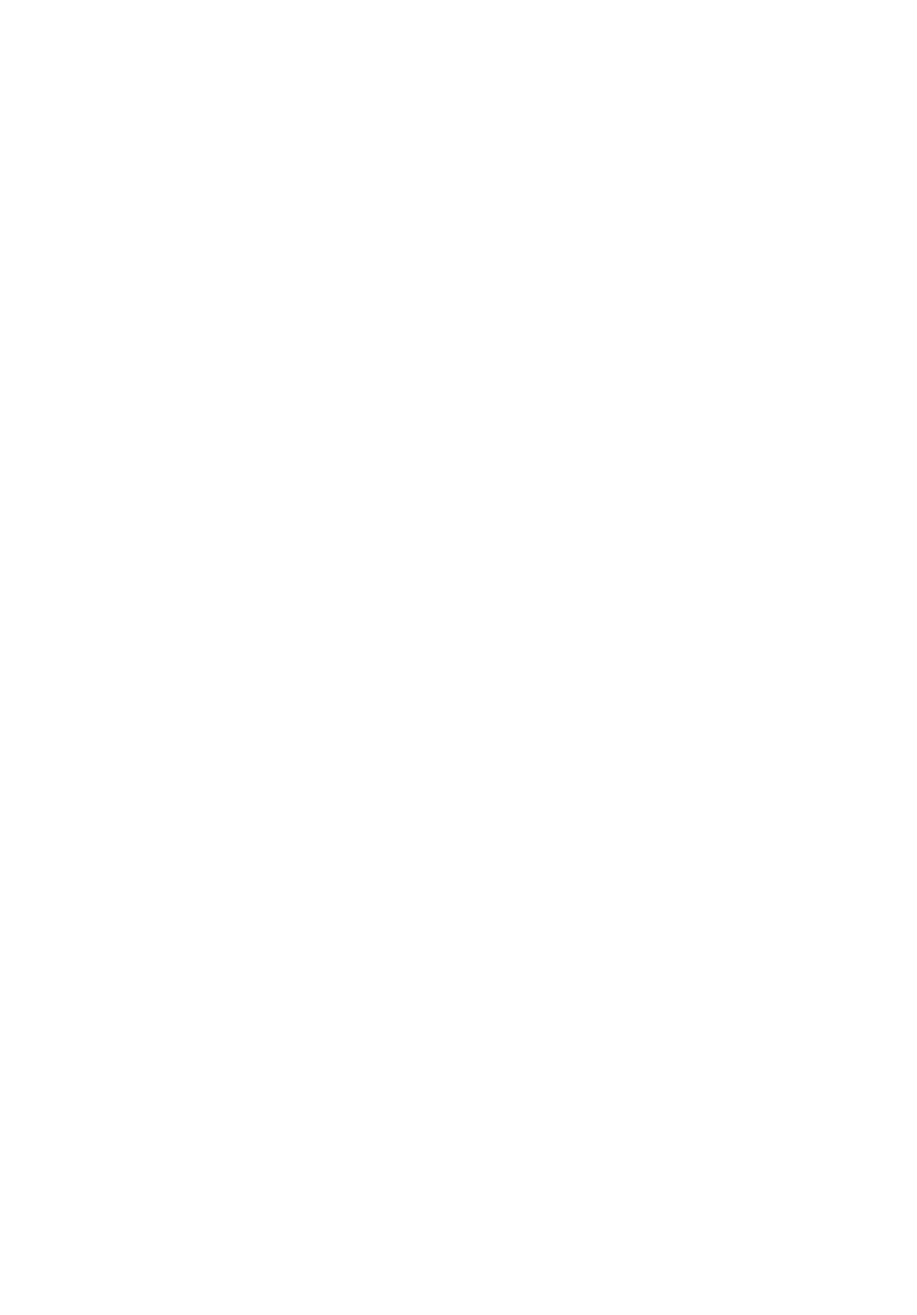
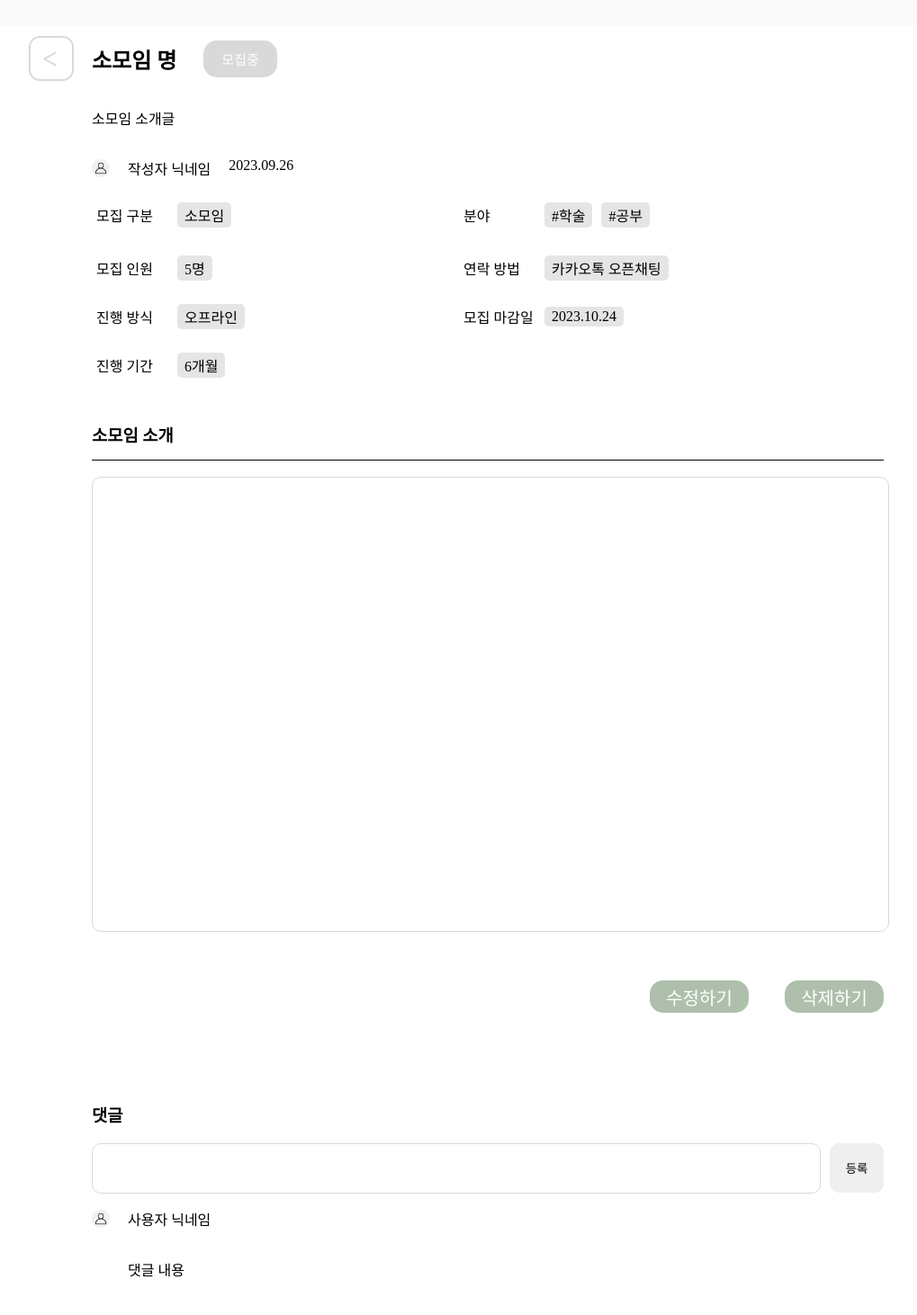
Before and after one commit to MO-DI-RA/frontend, a React (Create React App) app: page /GroupPage in a window 1280 px wide. Before the commit this address had no page. Shown: the part 68-1530 px from the top of the page at 90% size, without its empty margins (98-1117 px from the left). Before the commit the page ends 800 px from the top, so only its background shows below. Built offline with nearby package versions, Linux system fonts and the light colour scheme; a web font is replaced by a local one.

Commit message:
Feat: GroupPage

```diff
--- a/src/App.js
+++ b/src/App.js
@@ -9,6 +9,7 @@ import Mypage from "./page/Mypage";
 import Home from "./page/Home";
 import AddQnA from "./page/QnA/AddQnA";
 import MyPost from "./page/MyPost";
+import GroupPage from "./page/Group/GroupPage";
 
 function App() {
   return (
@@ -20,6 +21,7 @@ function App() {
         <Route path="/Home" Component={Home} />
         <Route path="/AddQnA" Component={AddQnA} />
         <Route path="/MyPost" Component={MyPost} />
+        <Route path="/GroupPage" Component={GroupPage} />
       </Routes>
     </BrowserRouter>
   );
--- /dev/null
+++ b/src/css/GroupPage.css
@@ -0,0 +1,142 @@
+.groupPage {
+    padding: 0 200px;
+}
+
+.groupPageContainer {
+    display: flex;
+    align-items: center;
+    gap: 20px;
+    margin-left: -70px;
+}
+
+.goBack {
+    height: 50px;
+    cursor: pointer;
+}
+
+.groupTitleLayout {
+    display: flex;
+    align-items: center;
+    gap: 30px;
+    flex-grow: 1;
+}
+
+.groupState {
+    background-color: #D9D9D9;
+    color: #FFFFFF;
+    border: none;
+    border-radius: 15px;
+    padding: 10px 20px;
+    cursor: pointer;
+    outline: none;
+    font-size: 15px;
+    transition: background-color 0.3s;
+}
+
+.groupState.recruitingComplete {
+    background-color: #AEC0AC;
+}
+
+.userInfo {
+    display: flex;
+    justify-content: flex-start;
+    gap: 20px;
+}
+
+.groupInfo {
+    display: grid;
+    grid-template-columns: repeat(2, 1fr);
+    grid-gap: 16px;
+    max-width: 800px;
+
+}
+
+.rowLayout {
+    display: flex;
+    align-items: center;
+    padding: 5px 0;
+}
+
+.groupInfoLabel,
+.groupInfoValue {
+    margin: 0 5px;
+}
+
+.groupInfoLabel {
+    width: 80px;
+}
+
+
+.groupInfoValue {
+    background-color: #E5E5E5;
+    border-radius: 5px;
+    padding: 2px 8px;
+}
+
+.defaultImg {
+    height: 20px;
+    margin: auto 0;
+}
+
+.groupIntro {
+    border-bottom: 1px solid #000000;
+    padding: 25px 0px 15px 0px;
+}
+
+.groupContent {
+    height: 500px;
+    width: 100%;
+    border-color: #D9D9D9;
+    border-radius: 10px;
+    resize: none;
+    font-size: 20px;
+}
+
+.groupEditButtons {
+    display: flex;
+    justify-content: right;
+    align-items: center;
+    gap: 10px;
+
+}
+
+.groupModifyButton,
+.groupDeleteButton {
+    background-color: #AEC0AC;
+    color: #FFFFFF;
+    height: 36px;
+    width: 110px;
+    border-radius: 15px;
+    border: none;
+    font-size: 20px;
+    border-color: #AEC0AC;
+    margin: 50px 0px 80px 30px;
+    cursor: pointer;
+}
+
+.commentLayout {
+    display: flex;
+    width: 100%;
+    gap: 10px;
+}
+
+.commentInput {
+    height: 50px;
+    border-color: #D9D9D9;
+    border-radius: 10px;
+    resize: none;
+    font-size: 20px;
+    flex-grow: 1;
+}
+
+.commentRegister {
+    height: 55px;
+    width: 60px;
+    border-radius: 10px;
+    border: none;
+}
+
+.commentContent {
+    margin-left: 40px;
+    margin-bottom: 50px;
+}
--- /dev/null
+++ b/src/page/Group/GroupPage.js
@@ -0,0 +1,100 @@
+import React, { useState } from "react";
+import "../../css/GroupPage.css";
+import Header from "../../component/Header";
+import Footer from "../../component/Footer";
+import defaultImg from "../../asset/defaultImg.png";
+import goBack from "../../asset/goBack.png";
+
+function GroupPage() {
+  const [recruiting, setRecruiting] = useState(true);
+
+  const toggleRecruitmentStatus = () => {
+    setRecruiting(!recruiting);
+  };
+
+  const buttonStyle = recruiting
+    ? "groupState"
+    : "groupState recruitingComplete";
+  const buttonText = recruiting ? "모집중" : "모집완료";
+
+  return (
+    <div>
+      <Header />
+      <div className="groupPage">
+        <div className="groupPageContainer">
+          <img src={goBack} className="goBack" alt="뒤로가기"></img>
+          <div className="groupTitleLayout">
+            <h2>소모임 명</h2>
+            <button className={buttonStyle} onClick={toggleRecruitmentStatus}>
+              {buttonText}
+            </button>
+          </div>
+        </div>
+
+        <p>소모임 소개글</p>
+
+        <div className="userInfo">
+          <img src={defaultImg} className="defaultImg" alt="defaultImg"></img>
+          <p>작성자 닉네임</p>
+          <p>2023.09.26</p>
+        </div>
+
+        <div className="groupInfo">
+          <div className="rowLayout">
+            <p className="groupInfoLabel">모집 구분</p>
+            <p className="groupInfoValue">소모임</p>
+          </div>
+          <div className="rowLayout">
+            <p className="groupInfoLabel">분야</p>
+            <div className="rowLayout">
+              <p className="groupInfoValue">#학술</p>
+              <p className="groupInfoValue">#공부</p>
+            </div>
+          </div>
+          <div className="rowLayout">
+            <p className="groupInfoLabel">모집 인원</p>
+            <p className="groupInfoValue">5명</p>
+          </div>
+          <div className="rowLayout">
+            <p className="groupInfoLabel">연락 방법</p>
+            <p className="groupInfoValue">카카오톡 오픈채팅</p>
+          </div>
+          <div className="rowLayout">
+            <p className="groupInfoLabel">진행 방식</p>
+            <p className="groupInfoValue">오프라인</p>
+          </div>
+          <div className="rowLayout">
+            <p className="groupInfoLabel">모집 마감일</p>
+            <p className="groupInfoValue">2023.10.24</p>
+          </div>
+          <div className="rowLayout">
+            <p className="groupInfoLabel">진행 기간</p>
+            <p className="groupInfoValue">6개월</p>
+          </div>
+        </div>
+
+        <h3 className="groupIntro">소모임 소개</h3>
+        <textarea className="groupContent"></textarea>
+
+        <div className="groupEditButtons">
+          <button className="groupModifyButton">수정하기</button>
+          <button className="groupDeleteButton">삭제하기</button>
+        </div>
+
+        <h3 className="commentTitle">댓글</h3>
+        <div className="commentLayout">
+          <textarea className="commentInput"></textarea>
+          <button className="commentRegister">등록</button>
+        </div>
+        <div className="userInfo">
+          <img src={defaultImg} className="defaultImg" alt="defaultImg"></img>
+          <p>사용자 닉네임</p>
+        </div>
+        <p className="commentContent">댓글 내용</p>
+      </div>
+      <Footer />
+    </div>
+  );
+}
+
+export default GroupPage;
```
Also changed, not shown: src/asset/goBack.png (added).
